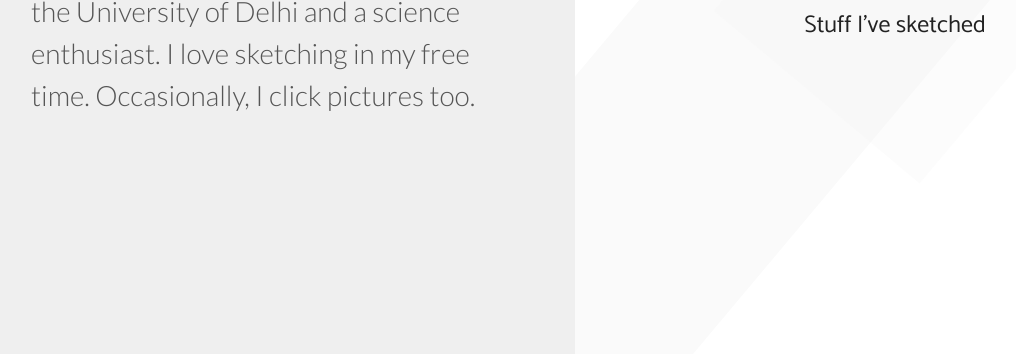
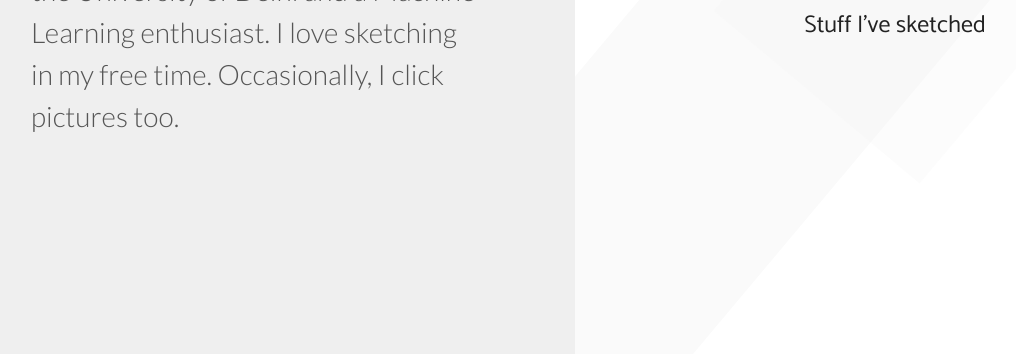
Before and after one commit to BendingLight/AnkurRoy.github.io, a plain HTML site: page index.html in a window 1280 px wide. Shown: the part 446-800 px from the top of the page, without its empty margins (65-1081 px from the left). Drawn offline with Linux system fonts and the light colour scheme.

Commit message:
Updated Resume

```diff
--- a/index.html
+++ b/index.html
@@ -17,7 +17,7 @@
             </div>
             <div class="description">
                 I'm a student of computer science at the University of Delhi and a
-                science enthusiast. I love sketching in my free time. Occasionally, I
+                Machine Learning enthusiast. I love sketching in my free time. Occasionally, I
                 click pictures too.
             </div>
         </div>
```
